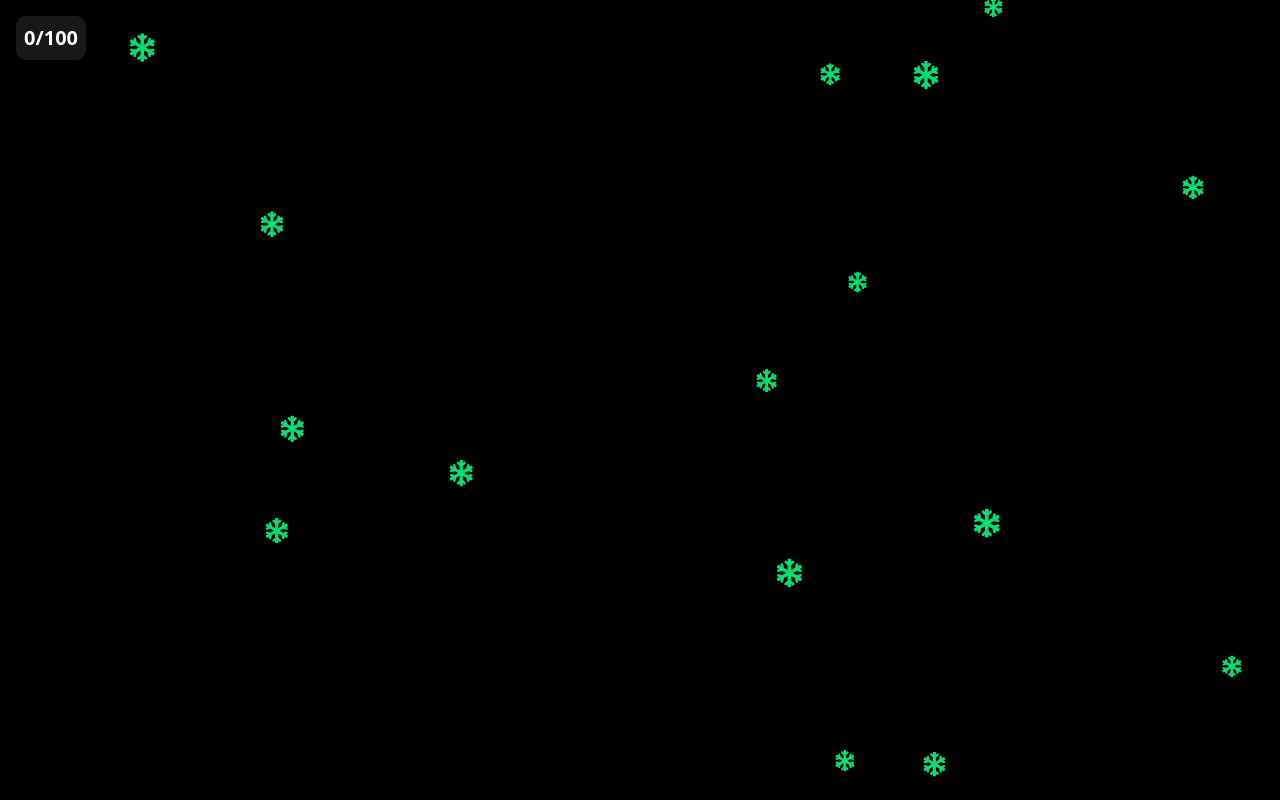
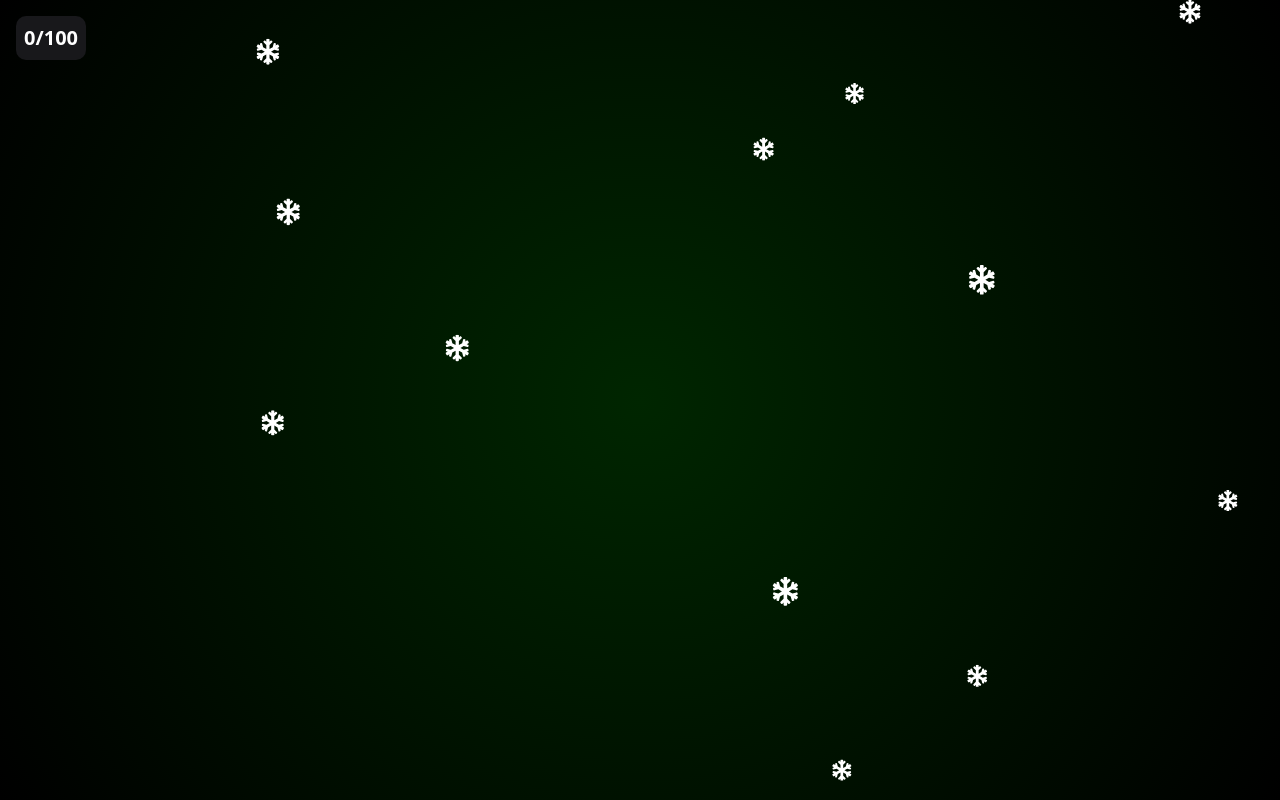
Before and after one commit to idenyy/sudo-surprise, a Next.js app: page /game in a window 1280 px wide. Built offline with nearby package versions, Linux system fonts and the light colour scheme.

Commit message:
feat: added vibration on snowflake click and fixed background

```diff
--- a/app/game/page.tsx
+++ b/app/game/page.tsx
@@ -35,13 +35,13 @@ export default function DropGame() {
   useEffect(() => {
     const interval = setInterval(() => {
       addSnowflake();
-    }, 300);
+    }, 350);
 
     return () => clearInterval(interval);
   }, []);
 
   useEffect(() => {
-    if (caughtCount >= 100) {
+    if (caughtCount >= 10) {
       setTimeout(() => {
         router.push("/congratulations");
       }, 300);
@@ -49,6 +49,9 @@ export default function DropGame() {
   }, [caughtCount, router]);
 
   const handleCatch = (id: string) => {
+    if (navigator.vibrate) {
+      navigator.vibrate(50);
+    }
     setSnowflakes((prev) => prev.filter((s) => s.id !== id));
     setCaughtCount((prev) => prev + 1);
   };
@@ -58,23 +61,24 @@ export default function DropGame() {
       ref={gameAreaRef}
       className="relative w-full h-screen overflow-hidden bg-black"
     >
+      <div className="absolute inset-0 bg-[radial-gradient(circle,rgba(0,255,0,0.15)_0%,rgba(0,0,0,1)_100%)]">
         {snowflakes.map((snowflake) => (
           <motion.div
             key={snowflake.id}
             initial={{ y: -60 }}
             animate={{ y: "100vh" }}
             transition={{
-            duration: 4 + Math.random() * 2,
+              duration: 4 + 0.5 * 2,
               ease: "easeIn",
             }}
             onMouseDown={() => handleCatch(snowflake.id)}
             onTouchStart={() => handleCatch(snowflake.id)}
-          className="absolute text-green-400 cursor-pointer flex items-center justify-center"
+            className="absolute text-white cursor-pointer flex items-center justify-center"
             style={{
               left: `${snowflake.x}px`,
               fontSize: `${snowflake.size}px`,
-            width: `${snowflake.size * 2}px`,
-            height: `${snowflake.size * 2}px`,
+              width: `${snowflake.size * 1.7}px`,
+              height: `${snowflake.size * 1.7}px`,
             }}
           >
             <FaSnowflake style={{ pointerEvents: "none" }} />
@@ -85,5 +89,6 @@ export default function DropGame() {
           {caughtCount}/100
         </div>
       </div>
+    </div>
   );
 }
```
Lines whose indentation alone changed are shown as unchanged.
